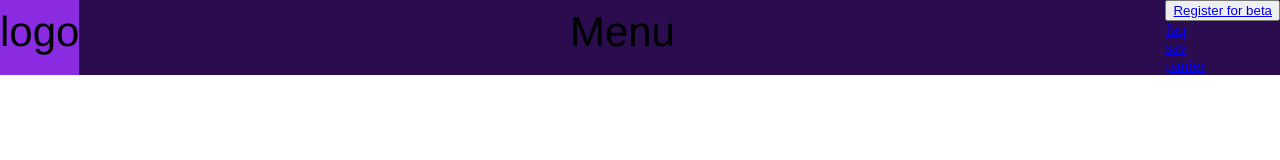
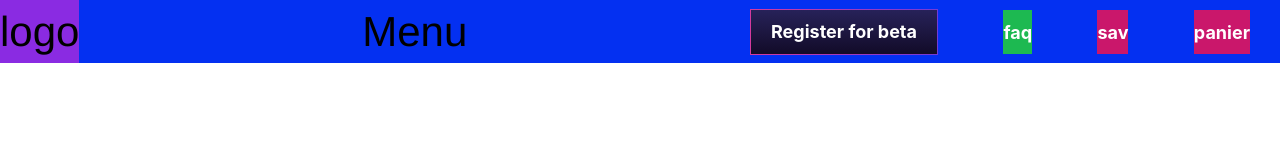
Before and after one commit to antoineskt/deuxiemeprojet, a plain HTML site: page index.html in a window 1280 px wide. Drawn offline with Linux system fonts and the light colour scheme.

Commit message:
entrainement FLEXBOX CSS

```diff
--- a/styles.css
+++ b/styles.css
@@ -7,8 +7,10 @@ body {
 
 header {
     display: flex;
-    background-color: #2B0C4E;
+    background-color: #0430f1;
     justify-content: space-between;
+
+
 }
 
 
@@ -16,13 +18,81 @@ header {
 background-color: blueviolet;
 }
 
-.class {
+nav {
+    display: flex;
+    width: 500px;
+    justify-content: space-between;
+    margin-right: 30px;
+    align-items: center;
+
 
 }
 
-.contact {
 
-    background-color: rgb(185, 29, 29);
+a {
+    color:rgb(255, 255, 255);
+    font: 18px/42px sofia-pro, -apple-system, BlinkMacSystemFont, "Segoe UI", Roboto, Oxygen, Ubuntu, Cantarell, "Open Sans", "Helvetica Neue", sans-serif;
+    font-weight: bold;
+    text-decoration: none;
+}
+
+
+.button {
+    color:rgb(255, 255, 255);
+    background-image: linear-gradient(rgb(39, 34, 89), rgb(18, 11, 40));
+    font: 18px/42px sofia-pro, -apple-system, BlinkMacSystemFont, "Segoe UI", Roboto, Oxygen, Ubuntu, Cantarell, "Open Sans", "Helvetica Neue", sans-serif;
+    font-weight: bold;
+    position: absolute; /* postulat de départ */
+
+}
+
+
+
+
+
+.buttonbeta {
+
+    background-image: linear-gradient(rgb(39, 34, 89), rgb(18, 11, 40));
+    color:#c9c0c0;
+    padding-right: 20px;
+    padding-left: 20px;
+
+}
+
+.border-gradient {
+    border: 1px solid;
+    border-image-slice: 1;
+    border-width: 1px;
+}
+
+
+.border-gradient-purple {
+    border-image-source: linear-gradient(to left, #743ad5, #d53a9d);
+}
+
+
+
+
+.faq {
+
+    background-color: rgb(29, 185, 81);
+    font: 25px/40px helvetica;
+
+}
+
+
+.sav {
+
+    background-color: rgb(202, 23, 107);
+    font: 25px/40px helvetica;
+
+}
+
+.panier {
+
+    background-color: rgb(202, 23, 107);
+    font: 25px/40px helvetica;
+
 }
 
 .police {
```
